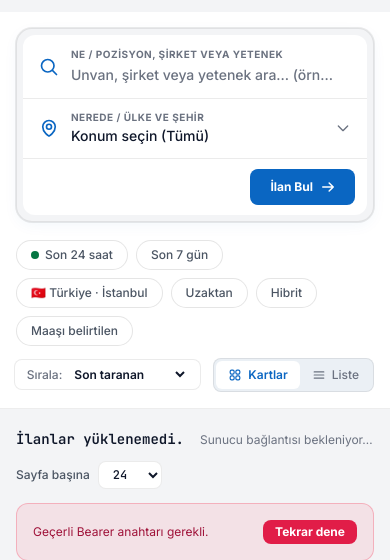
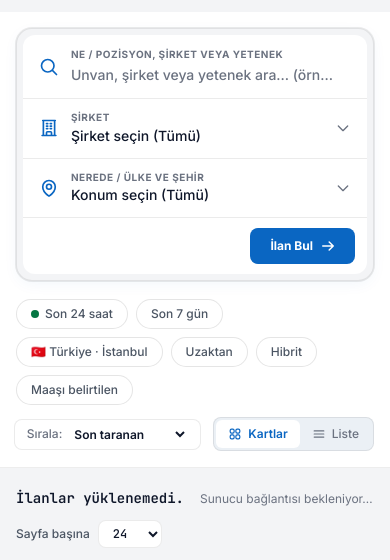
Before and after one commit to tracecorp24/job_collector, a Flask app: page / in a window 390 px wide. Shown: the part 65-625 px from the top of the page. Run offline with Flask 3, Linux system fonts and the light colour scheme; parts of the project's set-up code (start-up, migrations or seed data) failed here and were passed over; some libraries are stand-ins or nearby versions.

Commit message:
feat(jobapp): sirket filtresi popover arayuzu, backend sorgusu ve testleri eklendi

```diff
--- a/jobapp/filters.py
+++ b/jobapp/filters.py
@@ -83,6 +83,8 @@ def filtered(session, args, omit=None):
                     conditions.append(or_(col == v, col == norm))
                 else:
                     conditions.append(col == v)
+            elif key == "company":
+                conditions.append(or_(col == v, folded(col) == fold(v)))
             else:
                 conditions.append(col == v)
         q = q.filter(or_(*conditions))
--- a/jobapp/server.py
+++ b/jobapp/server.py
@@ -328,6 +328,7 @@ def api_facets():
             "seniority": counts(Job.seniority),
             "workplace": counts(Job.workplace_type),
             "flag": counts(Job.flag),
+            "company": counts(Job.company),
             "companies": companies,
             "missing_embeddings": base.filter(Job.embedding.is_(None)).count(),
             "not_locally_classified": base.filter(Job.classified_by != "local").count(),
--- a/jobapp/static/css/app.css
+++ b/jobapp/static/css/app.css
@@ -403,7 +403,8 @@ html.dark .toast {
 
 @media (max-width: 640px) {
   /* Konum Popover: Mobilde ekranın altından açılan modern Bottom-Sheet */
-  #heroLocationPopover {
+  #heroLocationPopover,
+  #heroCompanyPopover {
     position: fixed !important;
     left: 0 !important;
     right: 0 !important;
@@ -416,7 +417,8 @@ html.dark .toast {
     padding: 18px 16px calc(18px + env(safe-area-inset-bottom, 16px)) !important;
     z-index: 9999 !important;
   }
-  #heroLocationOptionsList {
+  #heroLocationOptionsList,
+  #heroCompanyOptionsList {
     max-height: 48vh !important;
   }
 
--- a/jobapp/templates/index.html
+++ b/jobapp/templates/index.html
@@ -260,8 +260,103 @@
                 </button>
               </div>
 
+              <!-- Şirket: Aranabilir Ana Şirket Filtresi -->
+              <div class="md:w-64 lg:w-72 flex items-center min-w-0 relative" id="heroCompanyWrapper">
+                <!-- Tetikleyici Buton -->
+                <button
+                  id="heroCompanyTriggerBtn"
+                  type="button"
+                  class="w-full flex items-center gap-3 px-4 py-3 text-left hover:bg-black/[0.02] dark:hover:bg-white/[0.02] transition-colors cursor-pointer focus:outline-none"
+                  aria-haspopup="dialog"
+                  aria-expanded="false"
+                >
+                  <svg class="w-5 h-5 text-[#0A66C2] dark:text-[#70B5F9] shrink-0" fill="none" viewBox="0 0 24 24" stroke="currentColor" stroke-width="2">
+                    <path stroke-linecap="round" stroke-linejoin="round" d="M3.75 21h16.5M4.5 3h15M5.25 3v18m13.5-18v18M9 6.75h1.5m-1.5 3h1.5m-1.5 3h1.5m3-6H15m-1.5 3H15m-1.5 3H15M9 21v-3.375c0-.621.504-1.125 1.125-1.125h3.75c.621 0 1.125.504 1.125 1.125V21" />
+                  </svg>
+                  <div class="flex-1 min-w-0 pr-6">
+                    <span class="block text-[10px] font-bold uppercase tracking-wider text-ink-muted leading-tight">Şirket</span>
+                    <div class="flex items-center gap-1.5 pt-0.5">
+                      <span id="heroCompanyActiveText" class="text-sm font-medium text-slate-900 dark:text-white truncate">
+                        Şirket seçin (Tümü)
+                      </span>
+                      <span id="heroCompanyBadge" class="hidden px-1.5 py-0.2 rounded-full text-[10px] font-mono font-bold bg-[#0A66C2] text-white shrink-0">
+                        0
+                      </span>
+                    </div>
+                  </div>
+                  <svg id="heroCompanyChevron" class="w-4 h-4 text-ink-muted transition-transform duration-150 shrink-0" fill="none" viewBox="0 0 24 24" stroke="currentColor" stroke-width="2">
+                    <path stroke-linecap="round" stroke-linejoin="round" d="M19 9l-7 7-7-7" />
+                  </svg>
+                </button>
+
+                <!-- Temizleme Butonu (Şirket seçiliyse görünür) -->
+                <button
+                  id="clearCompanyBtn"
+                  type="button"
+                  title="Şirket seçimini temizle"
+                  class="hidden absolute right-9 p-1 text-ink-muted hover:text-ink-primary dark:hover:text-white rounded-md cursor-pointer hover:bg-black/5 dark:hover:bg-white/5 z-10"
+                >
+                  <svg class="w-4 h-4" fill="none" viewBox="0 0 24 24" stroke="currentColor" stroke-width="2">
+                    <path stroke-linecap="round" stroke-linejoin="round" d="M6 18L18 6M6 6l12 12" />
+                  </svg>
+                </button>
+
+                <!-- Şirket Popover Paneli -->
+                <div
+                  id="heroCompanyPopover"
+                  class="hidden absolute left-0 sm:left-auto sm:right-0 top-full mt-2 w-full sm:w-[360px] rounded-2xl bg-surface-light dark:bg-[#1E242C] shadow-2xl border border-black/10 dark:border-white/10 z-50 p-3.5 space-y-3"
+                  role="dialog"
+                  aria-label="Şirket Filtresi"
+                >
+                  <!-- Popover Header -->
+                  <div class="flex items-center justify-between pb-2 border-b border-black/[0.06] dark:border-white/[0.06]">
+                    <div id="heroCompanyHeaderLeft" class="flex items-center gap-1.5 min-w-0">
+                      <span class="text-xs font-bold uppercase tracking-wider text-ink-muted">Şirket Filtresi</span>
+                    </div>
+                    <button
+                      id="heroCompanyResetBtn"
+                      type="button"
+                      class="text-xs font-semibold text-[#0A66C2] dark:text-[#70B5F9] hover:underline cursor-pointer shrink-0"
+                    >
+                      Sıfırla
+                    </button>
+                  </div>
+
+                  <!-- Arama Girişi -->
+                  <div class="relative">
+                    <input
+                      id="heroCompanyQuickSearch"
+                      type="text"
+                      placeholder="Şirket ara... (örn. Trendyol)"
+                      class="w-full px-3 py-1.5 pl-8 text-xs rounded-lg bg-subtle-light dark:bg-white/5 border border-black/10 dark:border-white/10 text-slate-900 dark:text-zinc-100 placeholder-ink-muted focus:outline-none focus:border-[#0A66C2]"
+                    />
+                    <svg class="w-3.5 h-3.5 text-ink-muted absolute left-2.5 top-2.5" fill="none" viewBox="0 0 24 24" stroke="currentColor" stroke-width="2">
+                      <path stroke-linecap="round" stroke-linejoin="round" d="M21 21l-4.35-4.35m0 0A6.5 6.5 0 1012 18.5a6.5 6.5 0 004.65-1.85z" />
+                    </svg>
+                  </div>
+
+                  <!-- Seçenekler Listesi -->
+                  <div id="heroCompanyOptionsList" class="max-h-60 overflow-y-auto divide-y divide-black/[0.04] dark:divide-white/[0.04] pr-1 space-y-0.5"></div>
+
+                  <!-- Popover Alt Bilgi / Tamam -->
+                  <div class="pt-2 border-t border-black/[0.06] dark:border-white/[0.06] flex items-center justify-between">
+                    <span id="heroCompanyFooterSummary" class="text-[11px] text-ink-muted">
+                      0 şirket seçili
+                    </span>
+                    <button
+                      id="heroCompanyApplyBtn"
+                      type="button"
+                      class="px-4 py-1.5 rounded-lg text-xs font-bold bg-[#0A66C2] hover:bg-[#004182] text-white transition-colors cursor-pointer"
+                    >
+                      Tamam
+                    </button>
+                  </div>
+                </div>
+
+              </div>
+
               <!-- Nerede: 2 Aşamalı Konum Seçici (Ülke -> Şehir Checkbox) -->
-              <div class="md:w-80 lg:w-96 flex items-center min-w-0 relative" id="heroLocationWrapper">
+              <div class="md:w-72 lg:w-80 flex items-center min-w-0 relative" id="heroLocationWrapper">
 
                 <!-- Tetikleyici Buton (Kullanıcı elle yazmaz, tıklar) -->
                 <button
```
Also changed, not shown: tests/test_company_filter.py (added, +72 -0 lines), jobapp/static/js/app.js.
